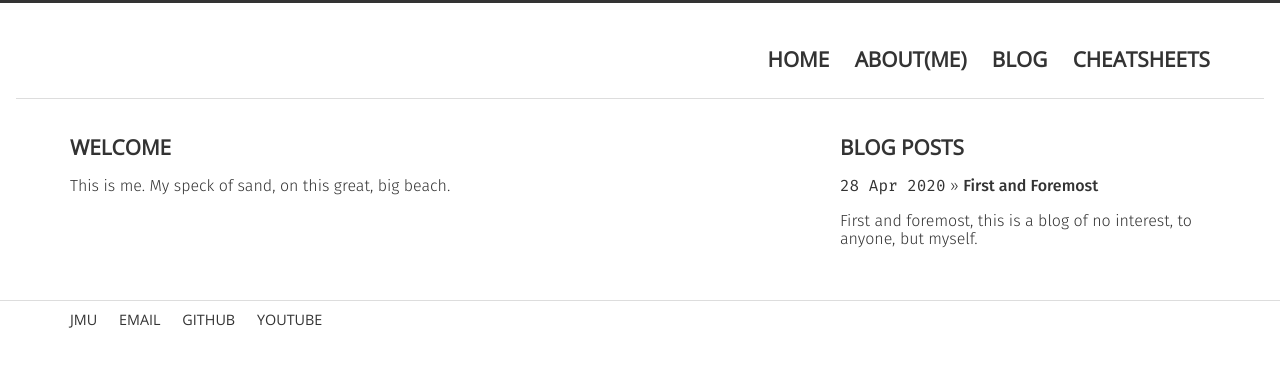
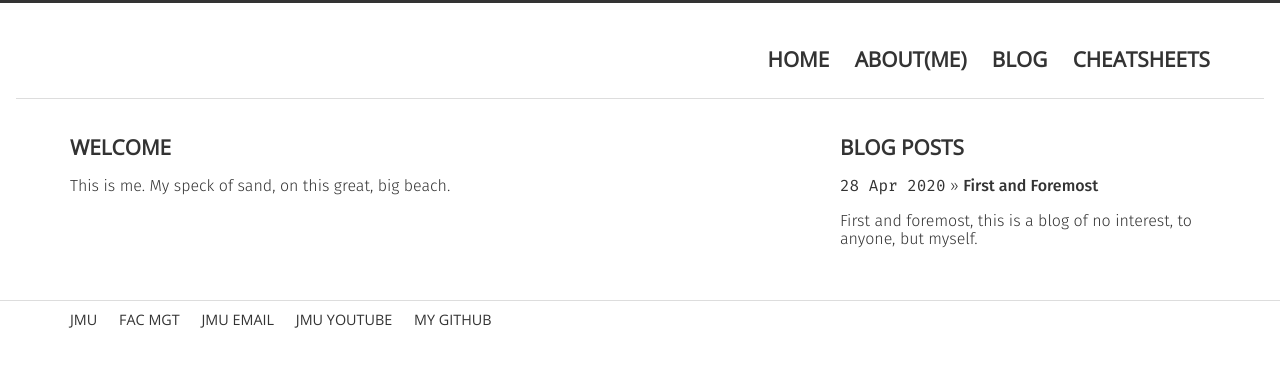
Before and after one commit to archerja/archerja.github.io, a Jekyll site: the page built from index.html, in a window 1280 px wide. Shown: the top 367 px of the page. Built offline with Jekyll 4.4.1, drawn with Linux system fonts in a browser that asks for light colours.

Commit message:
Update footer.html

```diff
--- a/_includes/footer.html
+++ b/_includes/footer.html
@@ -3,9 +3,10 @@
         <div class="unit w-1-1 center-on-mobiles align-left">
             <nav class="bottomnav">
                     <a href="https://www.jmu.edu" class="contact">JMU</a>
-                    <a href="mailto:archerja@jmu.edu" class="contact">Email</a>
-                    <a href="http://github.com/archerja" class="contact">GitHub</a>
-                    <a href="https://www.youtube.com" class="contact">YouTube</a>
+                    <a href="https://www.jmu.edu/facmgt" class="contact">Fac Mgt</a>
+                    <a href="mailto:archerja@jmu.edu" class="contact">JMU Email</a>
+                    <a href="https://www.youtube.com/user/DukeDogTV" class="contact">JMU YouTube</a>
+                    <a href="http://github.com/archerja" class="contact">My GitHub</a>
             </nav>
         </div>
     </div>
```
